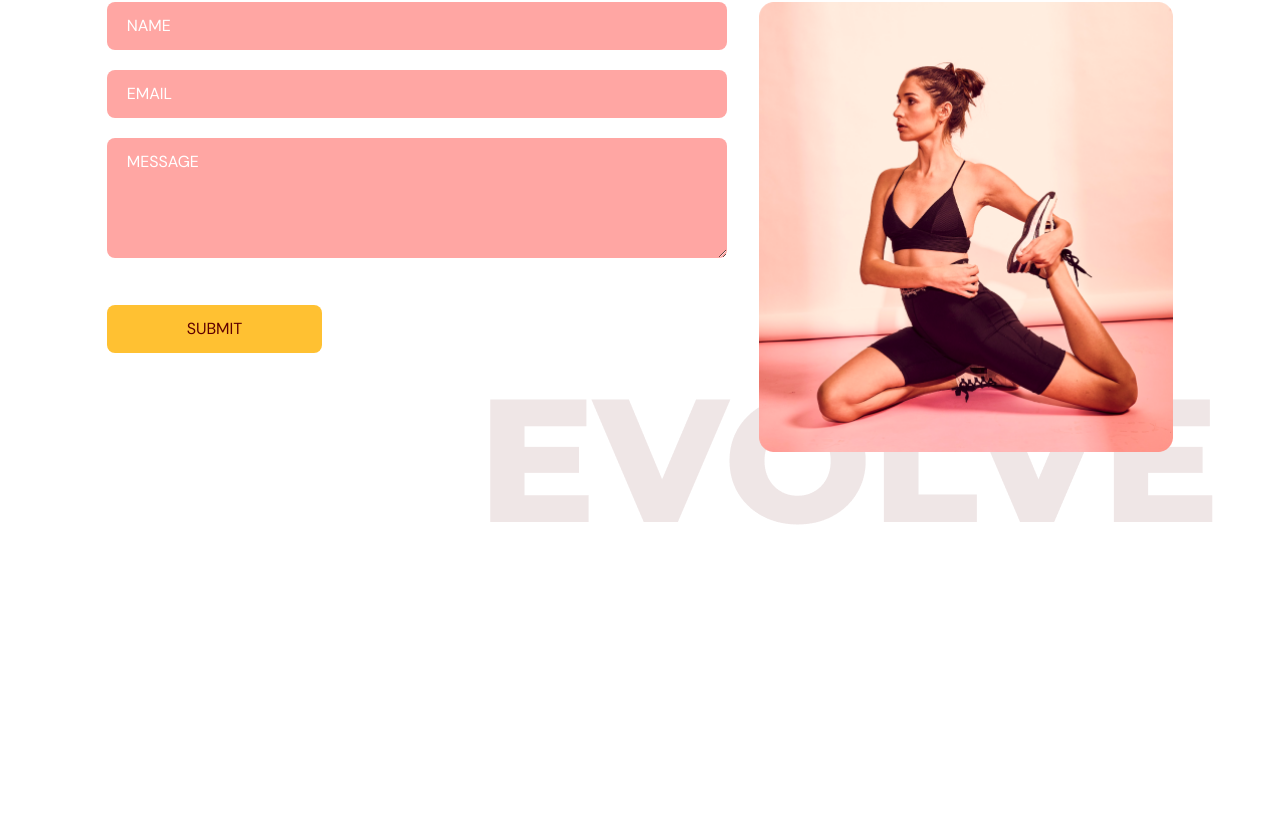
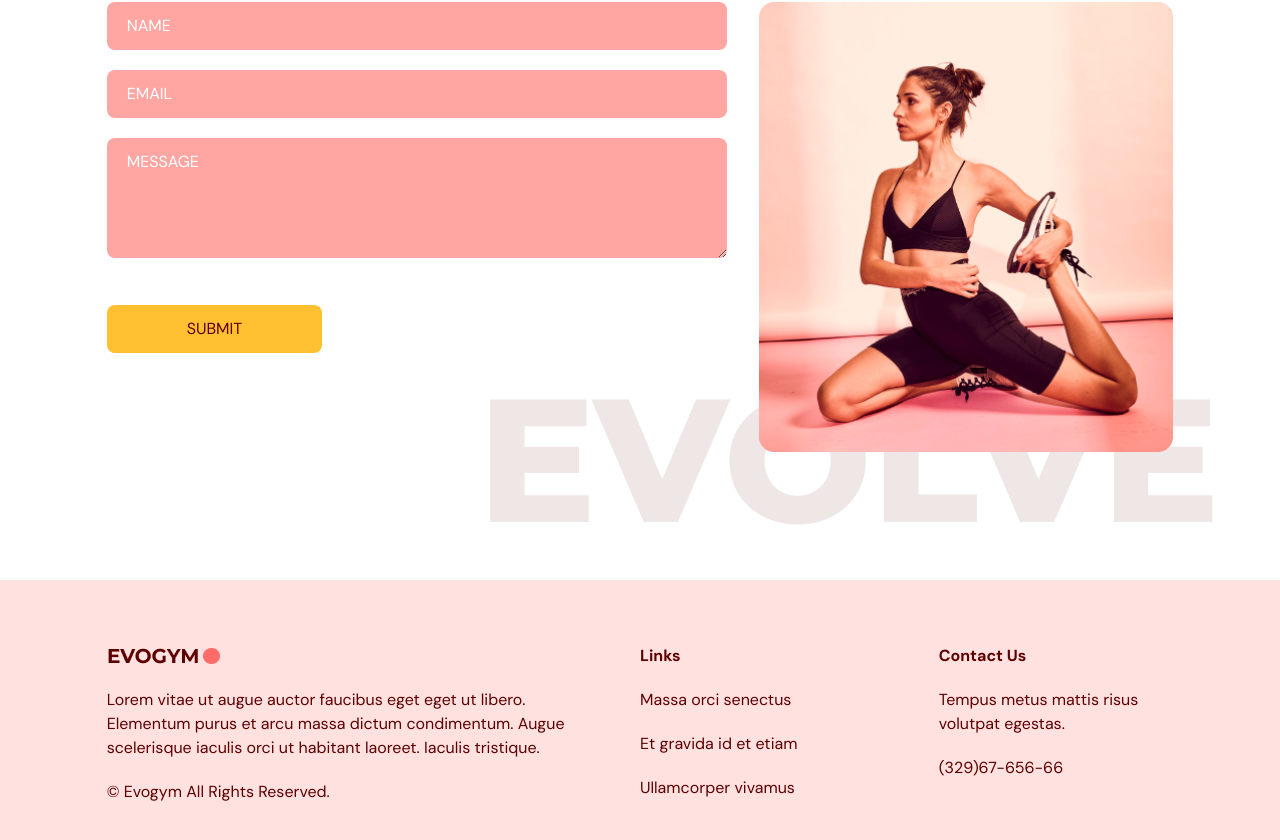
Before and after one commit to ykinchin/gym-app, a React (Vite) app: page / in a window 1280 px wide. Shown: the part 3292-4132 px from the top of the page. Before the commit the page ends 3872 px from the top, so only its background shows below. Built offline with nearby package versions, Linux system fonts and the light colour scheme.

Commit message:
footer added

```diff
--- a/src/App.tsx
+++ b/src/App.tsx
@@ -5,6 +5,7 @@
 import OurBenefits from './pages/OurBenefits'
 import OurClasses from './pages/OurClasses'
 import ContactUs from './pages/ContactUs'
+import Footer from './components/footer/Footer'
 
 function App() {
   const [selectedPage, setSelectedPage] = useState<SelectedPage>(SelectedPage.Home)
@@ -33,6 +34,7 @@
       <OurBenefits setSelectedPage={setSelectedPage} />
       <OurClasses setSelectedPage={setSelectedPage} />
       <ContactUs setSelectedPage={setSelectedPage} />
+      <Footer />
     </div>
   )
 }
--- /dev/null
+++ b/src/components/footer/Footer.tsx
@@ -0,0 +1,31 @@
+import Logo from '../../assets/Logo.png'
+
+const Footer = () => {
+  return (
+    <footer className='bg-primary-100 py-16'>
+      <div className='justify-content mx-auto w-5/6 gap-16 md:flex'>
+        <div className='mt-16 basis-1/2 md:mt-0'>
+          <img alt='logo' src={Logo} />
+          <p className='my-5'>
+            Lorem vitae ut augue auctor faucibus eget eget ut libero. Elementum purus et arcu massa dictum condimentum.
+            Augue scelerisque iaculis orci ut habitant laoreet. Iaculis tristique.
+          </p>
+          <p>© Evogym All Rights Reserved.</p>
+        </div>
+        <div className='mt-16 basis-1/4 md:mt-0'>
+          <h4 className='font-bold'>Links</h4>
+          <p className='my-5'>Massa orci senectus</p>
+          <p className='my-5'>Et gravida id et etiam</p>
+          <p>Ullamcorper vivamus</p>
+        </div>
+        <div className='mt-16 basis-1/4 md:mt-0'>
+          <h4 className='font-bold'>Contact Us</h4>
+          <p className='my-5'>Tempus metus mattis risus volutpat egestas.</p>
+          <p>(329)67-656-66</p>
+        </div>
+      </div>
+    </footer>
+  )
+}
+
+export default Footer
```
